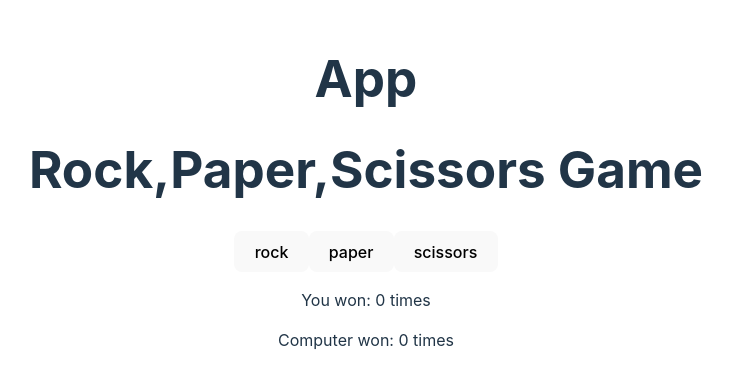
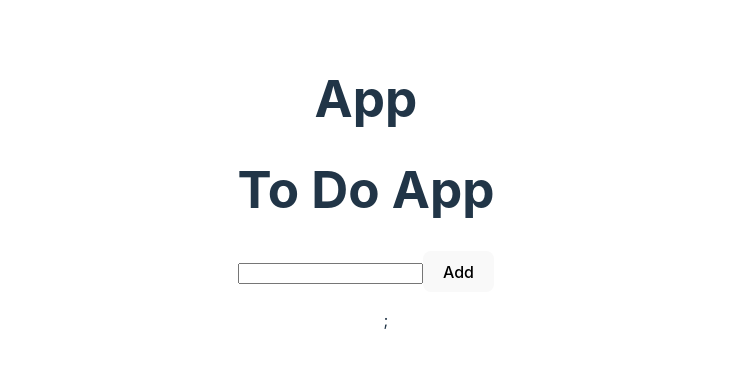
Before and after one commit to 7aslan/SistersLab_FrontEnd_Bootcamp, a React (Vite) app in the folder Week3/: page / in a window 1280 px wide. Shown: the part 208-596 px from the top of the page, without its empty margins (274-1006 px from the left). Built offline with nearby package versions, Linux system fonts and the light colour scheme.

Commit message:
To Do App

```diff
--- a/Week3/src/App.jsx
+++ b/Week3/src/App.jsx
@@ -1,13 +1,15 @@
 import { useState } from 'react'
 import './App.css'
 import RockPaperScissors from './assets/Components/RockPaperScissors'
+import ToDoApp from './Components/TodoApp/ToDoApp'
 
 function App() {
 
   return (
     <>
       <h1>App</h1>
-        <RockPaperScissors/>
+        {/* <RockPaperScissors/> */}
+        <ToDoApp/>
 
     </>
   )
--- a/Week3/src/Components/RockPaperScissors.jsx
+++ b/Week3/src/Components/RockPaperScissors.jsx
@@ -5,7 +5,7 @@ const options = ["rock", "paper", "scissors"];
 const RockPaperScissors = () => {
   const [human, setHuman] = useState(null);
   const [computer, setComputer] = useState(null);
-  const [result, setResult] = useState(null);
+  const [result, setResult] = useState([]);
   const [humanWin, setHumanWin] = useState(0);
   const [computerWin, setComputerWin] = useState(0);
 
--- /dev/null
+++ b/Week3/src/Components/TodoApp/ToDoApp.jsx
@@ -0,0 +1,61 @@
+import React, { useState } from 'react'
+
+const ToDoApp = () => {
+
+    const [task, setTask] = useState("");
+    const [taskList, setTaskList] = useState([]);
+    const [editIndex, setEditIndex] = useState(-1);
+
+    const addList = () =>{
+        setTaskList([...taskList, task]);
+        setTask("");
+    }
+
+    const editTask = (index) =>{
+        setEditIndex(index);
+        setTask(taskList[index]);
+    }
+
+    const saveEdit = (index) => {
+        const updatedTaskList = [...taskList];
+        updatedTaskList[index] = task;
+        setTaskList(updatedTaskList);
+        setEditIndex(-1);
+        setTask('');
+    };
+
+
+    const deleteTask = (index) =>{
+        const updatedTaskList = [...taskList];
+        updatedTaskList.splice(index,1);
+        setTaskList(updatedTaskList);
+    }
+
+    return (
+        <div>
+            <h1>To Do App</h1>
+            <input type="text" value={task} onChange={(e) => setTask(e.target.value)} />
+            <button onClick={addList}>Add</button>
+            <ul>
+                {taskList.map((task, index) => (
+                    <li key={index}>
+                        {editIndex === index ? (
+                            <input
+                                type="text"
+                                value={task}
+                                onChange={(e) => setTask(e.target.value)}
+                            />
+                        ) : (
+                            task
+                        )}
+                        <button onClick={() => editTask(index)}>Edit</button>
+                        <button onClick={() => saveEdit(index)}>Save</button>
+                        <button onClick={() => deleteTask(index)}>Delete</button>
+                    </li>
+                ))};
+            </ul>
+        </div>
+    );
+};
+
+export default ToDoApp
```
